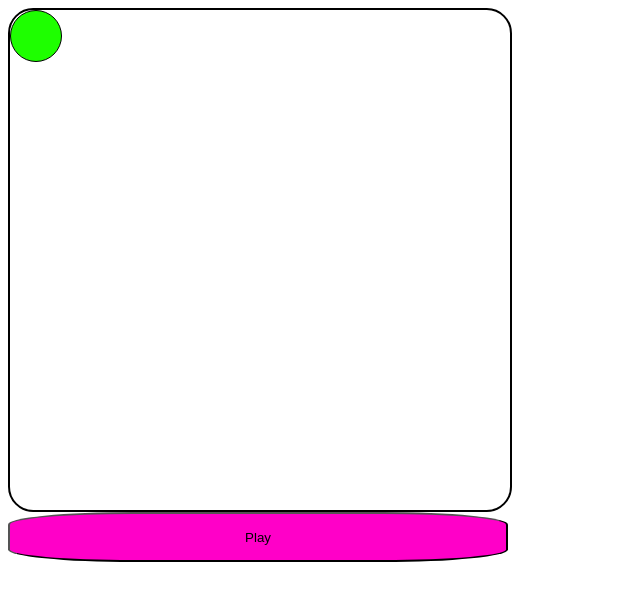
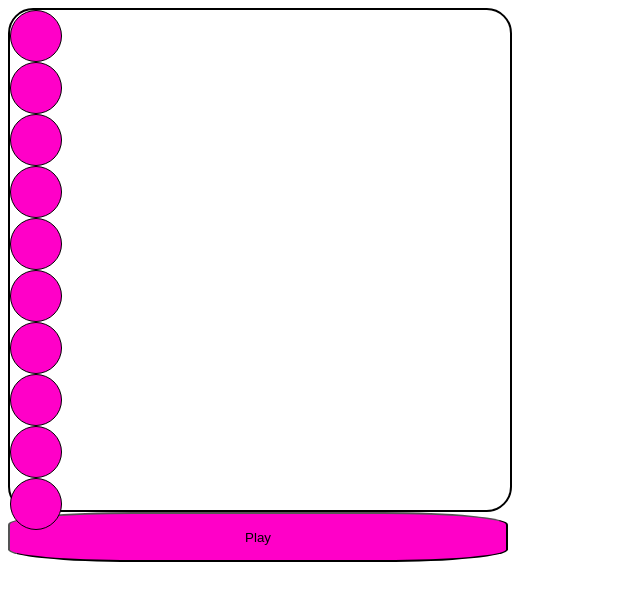
Before and after one commit to elozano03/duck_hunt, a plain HTML site: page index.html in a window 1280 px wide. Both pictures are taken after a click on the element 36 px from the left and 36 px from the top of the page. Shown: the whole page, without its empty margins (0-640 px from the left). Drawn offline with Linux system fonts and the light colour scheme.

Commit message:
finish ++

```diff
--- a/script.js
+++ b/script.js
@@ -9,20 +9,16 @@
 document.body.appendChild(btn)
 btn.innerHTML = "Play"
 
-var newDivMove = document.createElement("div");
+for (let i = 0; i < 10; i++) {
+function killduck(event) {
+    this.remove()
+    // sectionElement.appendChild(divMove)
+    divMove = document.createElement("div");
+    sectionElement.appendChild(divMove);
+    divMove.addEventListener("click", killduck);
+}
 
-
-divMove.addEventListener("click", function(event) {
-    divMove.remove()
-    // sectionElement.appendChild(divMove)
-    sectionElement.appendChild(newDivMove)
-    newDivMove.setAttribute("class", "newdiv")
-    newDivMove.addEventListener("click", function(event) {
-        newDivMove.remove()
-        sectionElement.appendChild(divMove)
-    });
-});
-
+divMove.addEventListener("click", killduck);
 
 btn.addEventListener("click", function () {
 
@@ -36,9 +32,7 @@
         divMove.style.left = posX + "px";
         divMove.style.top = posY + "px";
         divMove.style.transitionDuration = "2s"
-
-        newDivMove.style.left = posX + "px";
-        newDivMove.style.top = posY + "px";
-        newDivMove.style.transitionDuration = "2s"
     }
 })
+
+}
--- a/style.css
+++ b/style.css
@@ -6,14 +6,7 @@
     border-radius: 50%;
     position: relative;
 }
-.newdiv {
-    border: solid black 1px;
-    background-color: rgb(30, 255, 0);
-    width: 50px;
-    height: 50px;
-    border-radius: 50%;
-    position: relative;
-}
+
 section {
     border-radius: 5%;
     border: 2px solid black;
```
